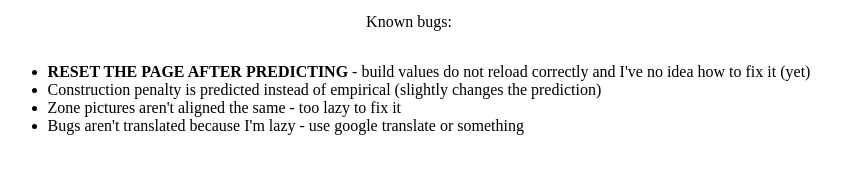
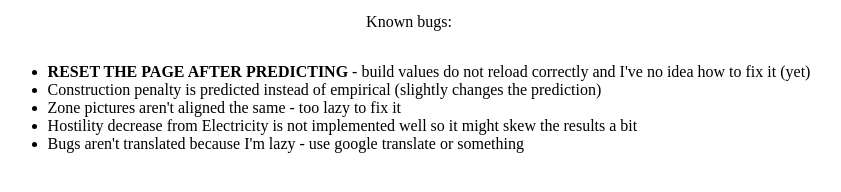
Before and after one commit to transportowiec96/stabilitypredictor, a plain HTML site: page index.html in a window 1280 px wide. Shown: the part 118-310 px from the top of the page, without its empty margins (231-1072 px from the left). Drawn offline with Linux system fonts and the light colour scheme.

Commit message:
add b ug

```diff
--- a/index.html
+++ b/index.html
@@ -60,6 +60,7 @@
                 <li><b>RESET THE PAGE AFTER PREDICTING</b> - build values do not reload correctly and I've no idea how to fix it (yet)</li>
                 <li>Construction penalty is predicted instead of empirical (slightly changes the prediction)</li>
                 <li>Zone pictures aren't aligned the same - too lazy to fix it</li>
+                <li>Hostility decrease from Electricity is not implemented well so it might skew the results a bit</li>
                 <li>Bugs aren't translated because I'm lazy - use google translate or something</li>
             </ul>
             </p>
```
